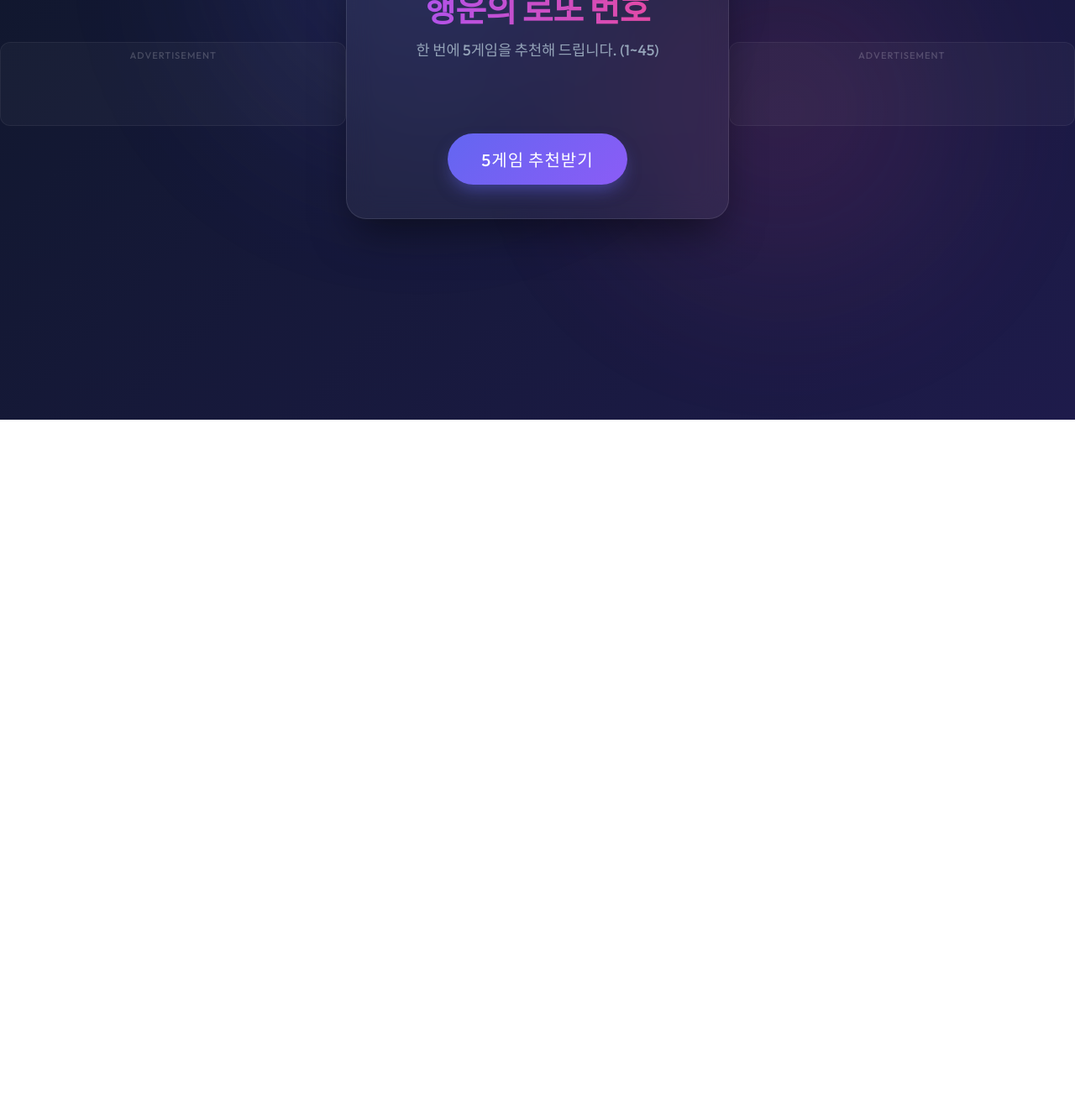
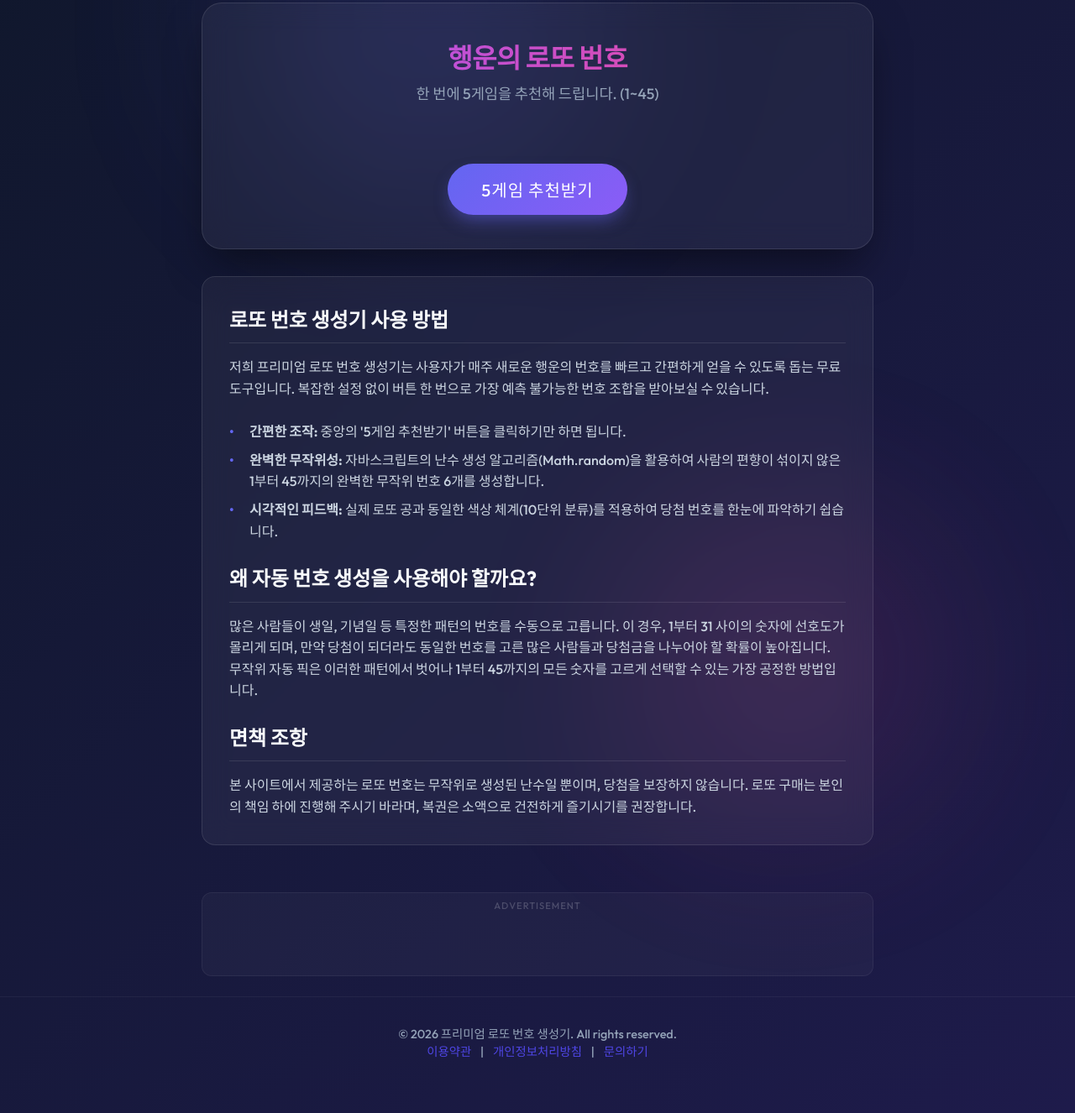
Before and after one commit to nadaumkys/lotto-test, a plain HTML site: page index.html in a window 1280 px wide. Shown: the part 300-1626 px from the top of the page at 84% size. Before the commit the page ends 800 px from the top, so only its background shows below. Drawn offline with Linux system fonts and the light colour scheme.

Commit message:
Optimize site for AdSense approval: add rich text content, semantic layout, and footer

```diff
--- a/index.html
+++ b/index.html
@@ -32,10 +32,11 @@
             color: var(--text-main);
             min-height: 100vh;
             display: flex;
-            justify-content: center;
+            flex-direction: column;
             align-items: center;
-            padding: 2rem 0;
             position: relative;
+            padding-bottom: 2rem;
+            overflow-x: hidden;
         }
 
         /* Ambient background glow */
@@ -80,7 +81,8 @@
             text-align: center;
             box-shadow: 0 25px 50px -12px rgba(0, 0, 0, 0.5);
             max-width: 800px;
-            width: 95%;
+            width: 100%;
+            margin: 0 auto 2rem auto;
             transform: translateY(20px);
             opacity: 0;
             animation: fadeInUp 0.8s cubic-bezier(0.16, 1, 0.3, 1) forwards;
@@ -90,8 +92,8 @@
             to { transform: translateY(0); opacity: 1; }
         }
 
-        h1 {
-            font-size: 2.5rem;
+        h2 {
+            font-size: 2rem;
             font-weight: 700;
             margin-bottom: 0.5rem;
             background: linear-gradient(to right, #a855f7, #ec4899);
@@ -104,7 +106,7 @@
         p.subtitle {
             color: var(--text-muted);
             font-size: 1.1rem;
-            margin-bottom: 3rem;
+            margin-bottom: 2rem;
         }
 
         .balls-container {
@@ -249,7 +251,91 @@
             letter-spacing: 1px;
         }
 
+        /* 추가된 콘텐츠 영역 스타일 */
+        .page-header {
+            text-align: center;
+            margin: 3rem 1rem 1rem 1rem;
+        }
+        .page-header h1 {
+            font-size: 2.5rem;
+            font-weight: 700;
+            margin-bottom: 0.5rem;
+            background: linear-gradient(to right, #f8fafc, #94a3b8);
+            -webkit-background-clip: text;
+            background-clip: text;
+            -webkit-text-fill-color: transparent;
+            letter-spacing: -1px;
+        }
+        .page-header p {
+            color: var(--text-muted);
+            font-size: 1.1rem;
+        }
+
+        .content-section {
+            max-width: 800px;
+            width: 95%;
+            margin: 0 auto;
+            background: var(--glass-bg);
+            backdrop-filter: blur(16px);
+            -webkit-backdrop-filter: blur(16px);
+            border: 1px solid var(--glass-border);
+            border-radius: 16px;
+            padding: 2rem;
+            margin-bottom: 2rem;
+            text-align: left;
+            line-height: 1.6;
+            color: #cbd5e1;
+        }
+        .content-section h3 {
+            color: #f8fafc;
+            font-size: 1.5rem;
+            margin-bottom: 1rem;
+            margin-top: 1.5rem;
+            border-bottom: 1px solid rgba(255,255,255,0.1);
+            padding-bottom: 0.5rem;
+        }
+        .content-section h3:first-child {
+            margin-top: 0;
+        }
+        .content-section ul {
+            list-style: none;
+            padding-left: 0;
+        }
+        .content-section ul li {
+            position: relative;
+            padding-left: 1.5rem;
+            margin-bottom: 0.5rem;
+        }
+        .content-section ul li::before {
+            content: '•';
+            position: absolute;
+            left: 0;
+            color: var(--accent);
+            font-weight: bold;
+        }
+
+        .site-footer {
+            width: 100%;
+            text-align: center;
+            padding: 2rem;
+            margin-top: auto;
+            border-top: 1px solid rgba(255,255,255,0.05);
+            font-size: 0.9rem;
+            color: var(--text-muted);
+        }
+        .site-footer a {
+            color: var(--accent-hover);
+            text-decoration: none;
+            margin: 0 0.5rem;
+        }
+        .site-footer a:hover {
+            text-decoration: underline;
+        }
+
         @media (max-width: 600px) {
+            .page-header h1 {
+                font-size: 2rem;
+            }
             .container {
                 padding: 2rem;
             }
@@ -273,6 +359,12 @@
 </head>
 <body>
 
+    <header class="page-header">
+        <h1>프리미엄 로또 번호 생성기</h1>
+        <p>무작위 난수 알고리즘을 활용한 무료 로또 번호 추첨 서비스</p>
+    </header>
+
+    <main style="width: 100%; display: flex; flex-direction: column; align-items: center;">
         <!-- 상단 광고 -->
         <div class="ad-container">
             <div class="ad-label">ADVERTISEMENT</div>
@@ -285,8 +377,8 @@
             <script>(adsbygoogle = window.adsbygoogle || []).push({});</script>
         </div>
 
-    <div class="container">
-        <h1>행운의 로또 번호</h1>
+        <section class="container">
+            <h2>행운의 로또 번호</h2>
             <p class="subtitle">한 번에 5게임을 추천해 드립니다. (1~45)</p>
 
             <div class="balls-container" id="balls-container">
@@ -296,7 +388,25 @@
             <button class="generate-btn" id="generate-btn" onclick="generateLottoNumbers()">
                 5게임 추천받기
             </button>
-    </div>
+        </section>
+
+        <!-- 사이트 정보 및 가이드 콘텐츠 (애드센스 승인을 위한 고품질 콘텐츠 보강) -->
+        <article class="content-section">
+            <h3>로또 번호 생성기 사용 방법</h3>
+            <p>저희 프리미엄 로또 번호 생성기는 사용자가 매주 새로운 행운의 번호를 빠르고 간편하게 얻을 수 있도록 돕는 무료 도구입니다. 복잡한 설정 없이 버튼 한 번으로 가장 예측 불가능한 번호 조합을 받아보실 수 있습니다.</p>
+            <br>
+            <ul>
+                <li><strong>간편한 조작:</strong> 중앙의 '5게임 추천받기' 버튼을 클릭하기만 하면 됩니다.</li>
+                <li><strong>완벽한 무작위성:</strong> 자바스크립트의 난수 생성 알고리즘(Math.random)을 활용하여 사람의 편향이 섞이지 않은 1부터 45까지의 완벽한 무작위 번호 6개를 생성합니다.</li>
+                <li><strong>시각적인 피드백:</strong> 실제 로또 공과 동일한 색상 체계(10단위 분류)를 적용하여 당첨 번호를 한눈에 파악하기 쉽습니다.</li>
+            </ul>
+
+            <h3>왜 자동 번호 생성을 사용해야 할까요?</h3>
+            <p>많은 사람들이 생일, 기념일 등 특정한 패턴의 번호를 수동으로 고릅니다. 이 경우, 1부터 31 사이의 숫자에 선호도가 몰리게 되며, 만약 당첨이 되더라도 동일한 번호를 고른 많은 사람들과 당첨금을 나누어야 할 확률이 높아집니다. 무작위 자동 픽은 이러한 패턴에서 벗어나 1부터 45까지의 모든 숫자를 고르게 선택할 수 있는 가장 공정한 방법입니다.</p>
+
+            <h3>면책 조항</h3>
+            <p>본 사이트에서 제공하는 로또 번호는 무작위로 생성된 난수일 뿐이며, 당첨을 보장하지 않습니다. 로또 구매는 본인의 책임 하에 진행해 주시기 바라며, 복권은 소액으로 건전하게 즐기시기를 권장합니다.</p>
+        </article>
 
         <!-- 하단 광고 -->
     <div class="ad-container">
@@ -309,6 +419,16 @@
              data-full-width-responsive="true"></ins>
         <script>(adsbygoogle = window.adsbygoogle || []).push({});</script>
         </div>
+    </main>
+
+    <footer class="site-footer">
+        <p>&copy; 2026 프리미엄 로또 번호 생성기. All rights reserved.</p>
+        <p>
+            <a href="#">이용약관</a> |
+            <a href="#">개인정보처리방침</a> |
+            <a href="#">문의하기</a>
+        </p>
+    </footer>
 
     <script>
         function getColorClass(number) {
```
Lines whose indentation alone changed are shown as unchanged.
